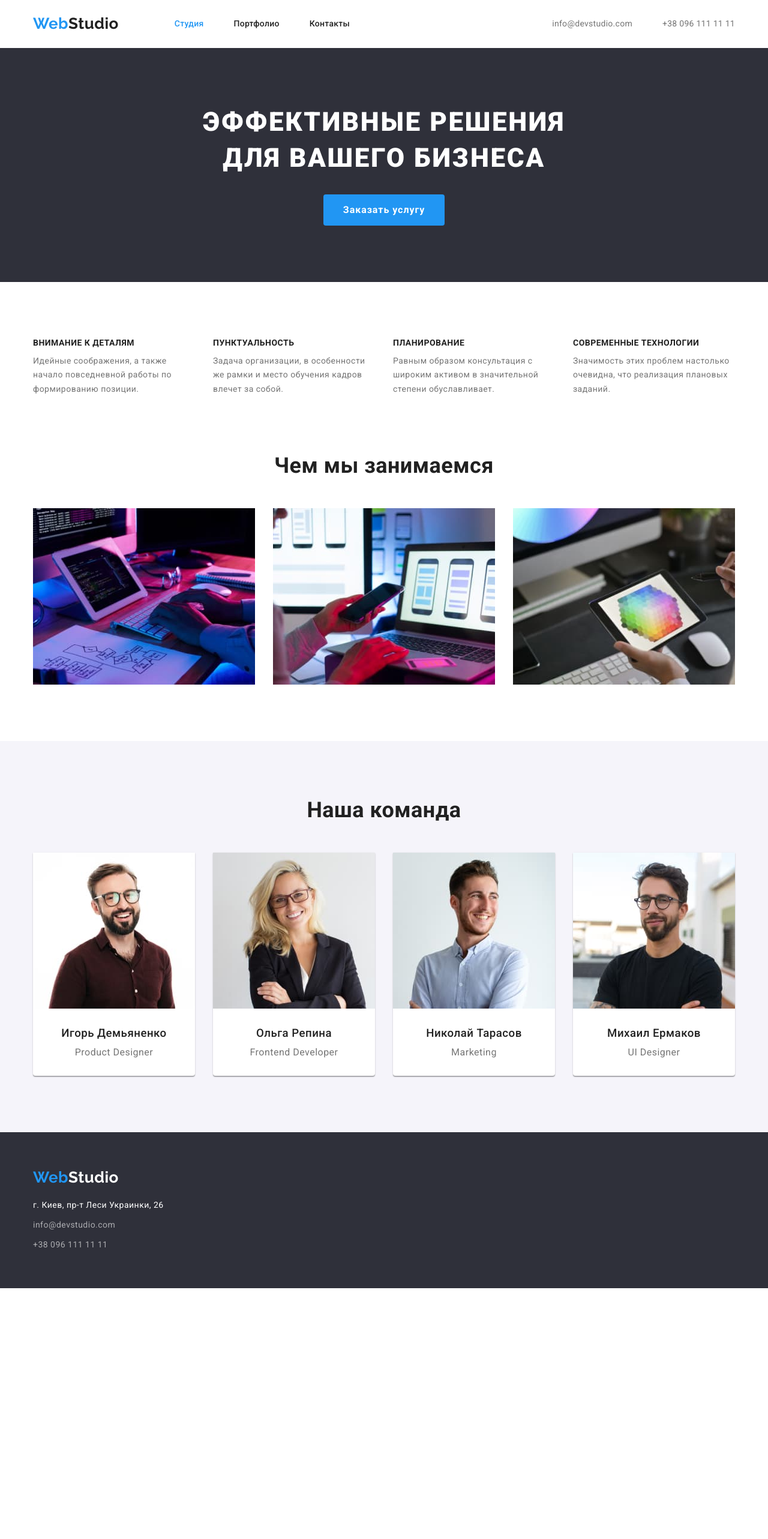
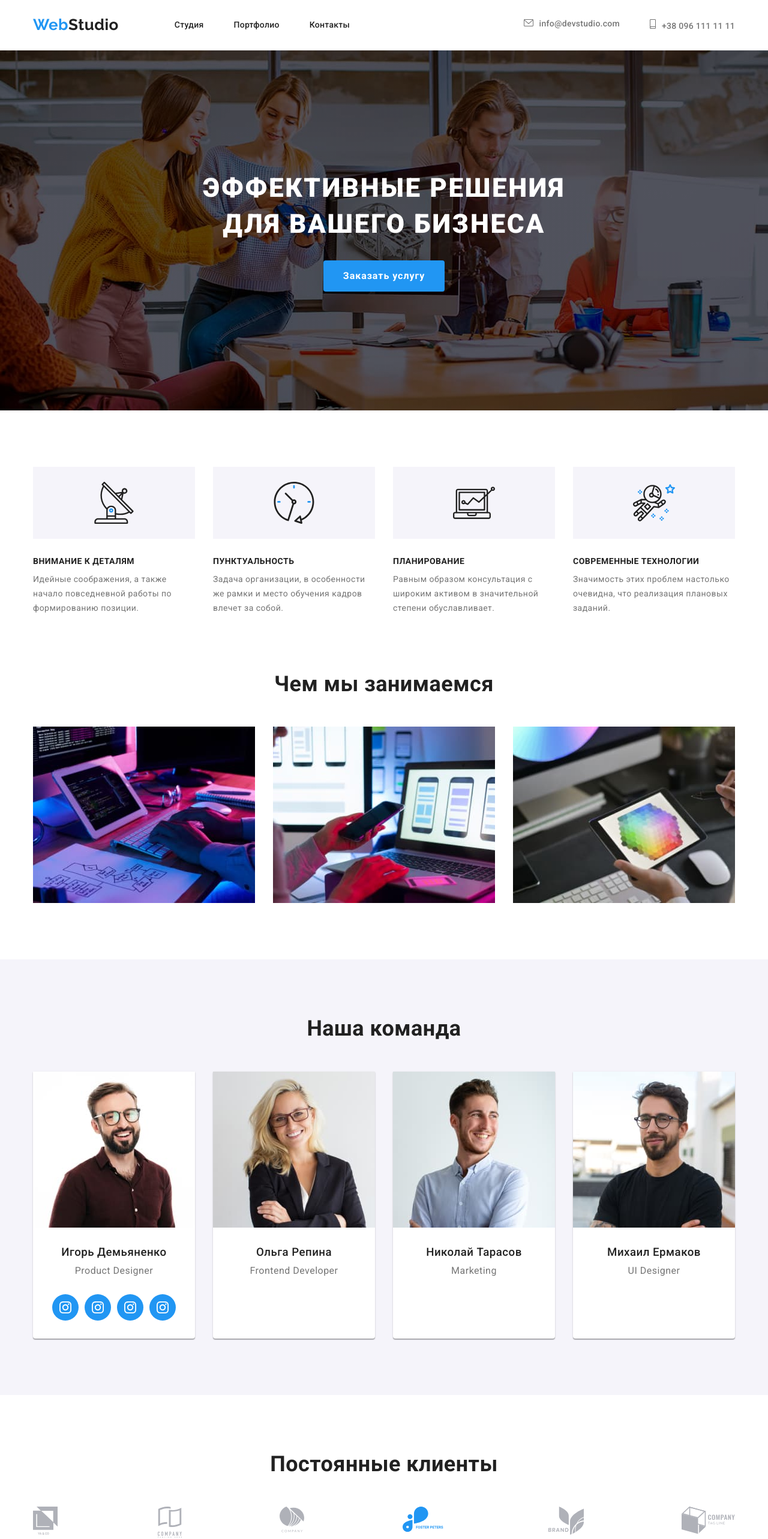
Before and after one commit to mari4-ka/goit-markup-hw-04, a plain HTML site: page index.html in a window 1280 px wide. Shown: the top 2565 px of the page at 60% size. Before the commit the page ends 2147 px from the top, so only its background shows below. Drawn offline with nearby package versions, Linux system fonts and the light colour scheme.

Commit message:
добавляет картинки и css по 4му дз

```diff
--- a/css/styles.css
+++ b/css/styles.css
@@ -5,6 +5,7 @@
   --accent-color: #2196f3;
   --primary-bg-color: #ffffff;
   --secondary-bg-color: #f5f4fa;
+  --hero-bg-color: #c4c4c4;
   --accent-bg-color: #2f303a;
   --border-color: #ececec;
 }
@@ -36,7 +37,7 @@ img {
   height: auto;
 }
 /*header container*/
-.header {
+.header .container {
   display: flex;
   align-items: center;
 }
@@ -95,9 +96,6 @@ img {
   cursor: pointer;
   text-shadow: 0px 4px 4px rgba(0, 0, 0, 0.25), 0px 4px 4px rgba(0, 0, 0, 0.25);
 }
-.site-nav .link.current {
-  color: var(--accent-color);
-}
 
 /*site contacts*/
 .contacts {
@@ -111,7 +109,7 @@ img {
 
   color: var(--primary-text-color);
 
-  font-size: 500;
+  font-weight: 500;
   font-size: 14px;
   line-height: 1.14;
   letter-spacing: 0.02em;
@@ -120,19 +118,34 @@ img {
 .contacts .link:hover,
 .contacts .link:focus {
   color: var(--accent-color);
-
   cursor: pointer;
 }
-
+.link.mail::before {
+  display: inline-flex;
+  content: '';
+  width: 16px;
+  height: 12px;
+  margin-right: 10px;
+  background-image: url('../images/envelope.svg');
+  background-size: contain;
+  background-repeat: no-repeat;
+}
+.link.tel::before {
+  display: inline-flex;
+  content: '';
+  width: 10px;
+  height: 16px;
+  margin-right: 10px;
+  background-image: url('../images/smartphone.svg');
+  background-size: contain;
+  background-repeat: no-repeat;
+}
 /*hero*/
 .hero {
   text-align: center;
-  background-color: var(--accent-bg-color);
 }
 .hero-text {
-  margin-top: 0px;
-  margin-bottom: 30px;
-
+  margin: 0;
   color: var(--secondary-text-color);
   font-weight: 900;
   font-size: 44px;
@@ -140,13 +153,34 @@ img {
   letter-spacing: 0.06em;
   text-transform: uppercase;
 }
+.hero .overlay {
+  max-width: 1600px;
+  height: 600px;
+  margin: 0 auto;
+  background-image: linear-gradient(
+      to right,
+      rgba(0, 0, 0, 0.4),
+      rgba(0, 0, 0, 0.4)
+    ),
+    url('../images/bg-photo.jpg');
+  background-color: var(--hero-bg-color);
+  background-repeat: no-repeat;
+  background-size: cover;
+  background-position: center;
+}
+.hero-title {
+  padding-top: 200px;
+  padding-bottom: 30px;
+  margin: 0 auto;
+  width: 696px;
+}
 
 /*hero buttons*/
 button {
   font-family: inherit;
 }
 .button {
-  display: inline-block;
+  display: inline-flex;
   padding: 10px 32px;
   min-width: 200px;
   border: 1px solid transparent;
@@ -188,15 +222,45 @@ button {
   height: 1px;
   margin: -1px;
 }
-.decision.list {
+.decision .list,
+.work .list,
+.team.list,
+.partners .list {
   display: flex;
   flex-wrap: wrap;
   justify-content: space-between;
 }
-.decision .item {
+
+.decision .item,
+.team .item {
   width: 270px;
 }
-.decision-title {
+.decision .item::before {
+  content: '';
+  display: block;
+  margin-bottom: 30px;
+  height: 120px;
+
+  background-size: contain;
+  background-color: var(--secondary-bg-color);
+  background-size: 70px;
+  background-repeat: no-repeat;
+  background-position: center;
+}
+.decision .item.attention::before {
+  background-image: url('../images/antenna.svg');
+}
+.decision .item.punctual::before {
+  background-image: url('../images/clock.svg');
+}
+.decision .item.planning::before {
+  background-image: url('../images/Vector.svg');
+}
+.decision .item.technology::before {
+  background-image: url('../images/astronaut.svg');
+}
+
+.decision .title {
   margin-top: 0px;
   margin-bottom: 10px;
 
@@ -207,7 +271,7 @@ button {
   line-height: 1.14;
   text-transform: uppercase;
 }
-.decision-text {
+.decision .text {
   margin-top: 0px;
   margin-bottom: 0px;
 
@@ -218,7 +282,9 @@ button {
 .section.work {
   padding-top: 0px;
 }
-.work-title {
+.work .title,
+.team .title,
+.partners .title {
   margin-top: 0px;
   margin-bottom: 50px;
 
@@ -228,33 +294,14 @@ button {
   line-height: 1.17;
   text-align: center;
 }
-.work-title.list {
-  display: flex;
-  justify-content: space-between;
-  margin-bottom: 0px;
-}
-.work-picture {
+.work .picture {
   margin-bottom: 0px;
 }
 /*наша команда - team*/
 .section.team {
   background-color: var(--secondary-bg-color);
 }
-.team-title {
-  margin-top: 0px;
-  margin-bottom: 50px;
-
-  color: var(--title-text-color);
-  font-weight: 700;
-  font-size: 36px;
-  line-height: 1.17;
-  text-align: center;
-}
-.team.list {
-  display: flex;
-  justify-content: space-between;
-}
-.team.list li {
+.team.list > li {
   background: var(--primary-bg-color);
   box-shadow: 0px 1px 3px rgba(0, 0, 0, 0.12), 0px 1px 1px rgba(0, 0, 0, 0.14),
     0px 2px 1px rgba(0, 0, 0, 0.2);
@@ -285,6 +332,33 @@ button {
   text-align: center;
 }
 
+.list.social {
+  display: flex;
+  flex-direction: row;
+  justify-content: space-between;
+  flex-wrap: nowrap;
+  margin-top: 0px;
+  margin-right: 32px;
+  margin-bottom: 30px;
+  margin-left: 32px;
+}
+.item-social {
+  content: '';
+  display: inline-block;
+  height: 44px;
+  width: 44px;
+  border-radius: 50%;
+  background-image: url(../images/instagram.svg);
+  background-color: var(--accent-color);
+  background-size: 20px;
+  background-repeat: no-repeat;
+  background-position: center;
+}
+
+/*partners*/
+.company {
+  display: block;
+}
 /*portfolio*/
 /*filter buttons*/
 
--- a/index.html
+++ b/index.html
@@ -13,55 +13,57 @@
 
 <body>
     <!--Шапка сайта с навигацией-->
-    <header>
-        <div class="container header">
+    <header class="header">
+        <div class="container">
             <nav class="main-nav">
                 <a href="./index.html" lang="en" class="logo">
                     <span class="logo-web">Web</span><span class="header-studio">Studio</span></a>
                 <ul class="site-nav list">
-                    <li class="item"><a href="./index.html" class="link current">Студия</a></li>
+                    <li class="item"><a href="./index.html" class="link">Студия</a></li>
                     <li class="item"><a href="./portfolio.html" class="link">Портфолио</a></li>
                     <li class="item"><a href="" class="link">Контакты</a></li>
                 </ul>
             </nav>
             <ul class="contacts list">
-                <li class="item"><a class="link" href="mailto:info@devstudio.com" lang="en">info@devstudio.com</a></li>
-                <li class="item"><a class="link" href="tel:+380961111111">+38 096 111 11 11</a></li>
+                <li class="item"><a class="link mail" href="mailto:info@devstudio.com" lang="en">info@devstudio.com</a></li>
+                <li class="item"><a class="link tel" href="tel:+380961111111">+38 096 111 11 11</a></li>
             </ul>
         </div>
     </header>
     <main>
         <!--Заглавие, кнопка-->
-        <section class="section hero">
-            <div class="container hero">
-                <h1 class="hero-text">Эффективные решения<br> для вашего бизнеса</h1>
+        <section class="hero">
+            <div class="overlay">
+                <div class="hero-title">
+                    <h1 class="hero-text">Эффективные решения для вашего бизнеса</h1>
+                </div>
                 <button type="button" class="button primary">Заказать услугу</button>
             </div>
         </section>
 
         <!--Наши решения, заголовок скрыт-->
         <section class="section decision">
-            <div class="container ">
+            <div class="container">
                 <h2 class="visually-hidden">Решения</h2>
-                <ul class="decision list">
-                    <li class="item">
-                        <h3 class="decision-title">Внимание к деталям</h3>
-                        <p class="decision-text">Идейные соображения, а также начало повседневной работы по формированию
+                <ul class="list">
+                    <li class="item attention">
+                        <h3 class="title ">Внимание к деталям</h3>
+                        <p class="text">Идейные соображения, а также начало повседневной работы по формированию
                             позиции.</p>
                     </li>
-                    <li class="item">
-                        <h3 class="decision-title">Пунктуальность</h3>
-                        <p class="decision-text">Задача организации, в особенности же рамки и место обучения кадров влечет
+                    <li class="item punctual">
+                        <h3 class="title ">Пунктуальность</h3>
+                        <p class="text">Задача организации, в особенности же рамки и место обучения кадров влечет
                             за собой.</p>
                     </li>
-                    <li class="item">
-                        <h3 class="decision-title">Планирование</h3>
-                        <p class="decision-text">Равным образом консультация с широким активом в значительной степени
+                    <li class="item planning">
+                        <h3 class="title ">Планирование</h3>
+                        <p class="text">Равным образом консультация с широким активом в значительной степени
                             обуславливает.</p>
                     </li>
-                    <li class="item">
-                        <h3 class="decision-title">Современные технологии</h3>
-                        <p class="decision-text">Значимость этих проблем настолько очевидна, что реализация плановых
+                    <li class="item technology">
+                        <h3 class="title ">Современные технологии</h3>
+                        <p class="text">Значимость этих проблем настолько очевидна, что реализация плановых
                             заданий.</p>
                     </li>
                 </ul>
@@ -71,24 +73,24 @@
         <!--Чем мы занимаемся-->
         <section class="section work">
             <div class="container">
-                <h2 class="work-title">Чем мы занимаемся</h2>
-                <ul class="work-title list">
+                <h2 class="title">Чем мы занимаемся</h2>
+                <ul class="list">
                     <li class="item">
-                        <a href="" class="work-picture">
+                        <a href="" class="picture">
                             <img src="./images/box-1.jpg"
                                 alt="Программист работает за планшетом"
                                 width="370">
                         </a>
                     </li>
                     <li class="item">
-                        <a href="">
+                        <a href="" class="picture">
                             <img src="./images/box-2.jpg"
                                 alt="Человек, который настраивает мобильное приложение"
                                 width="370">
                         </a>
                     </li>
                     <li class="item">
-                        <a href="">
+                        <a href="" class="picture">
                             <img src="./images/box-3.jpg"
                                 alt="Пользователь рисует на планшете"
                                 width="370">
@@ -100,8 +102,8 @@
 
         <!--Наша команда-->
         <section class="section team">
-            <div class="container team">
-                <h2 class="team-title">Наша команда</h2>
+            <div class="container">
+                <h2 class="title">Наша команда</h2>
                 <ul class="team list">
                     <li class="item">
                         <a href=""><img src="./images/team-card-01.jpg"
@@ -110,6 +112,12 @@
                                 class="team-photo"></a>
                         <h3 class="team-names">Игорь Демьяненко</h3>
                         <p class="description">Product Designer</p>
+                        <ul class="list social">
+                            <li class="item-social"><a class="it" href=""></a></li>
+                            <li class="item-social"><a class="tw" href=""></a></li>
+                            <li class="item-social"><a class="fc" href=""></a></li>
+                            <li class="item-social"><a class="ln" href=""></a></li>
+                        </ul>
                     </li>
                     <li>
                         <a href=""><img src="./images/team-card-02.jpg"
@@ -139,6 +147,20 @@
             </div>
         </section>
 
+        <!--Наши партнеры-->
+        <section class="section partners">
+            <div class="container">
+                <h2 class="title">Постоянные клиенты</h2>
+                <ul class="list">
+                    <li><a href=""><img class="company" src="./images/company-1.svg"></a></li>
+                    <li><a href=""><img class="company" src="./images/company-2.svg"></a></li>
+                    <li><a href=""><img class="company" src="./images/company-3.svg"></a></li>
+                    <li><a href=""><img class="company" src="./images/company-4.svg"></a></li>
+                    <li><a href=""><img class="company" src="./images/company-5.svg"></a></li>
+                    <li><a href=""><img class="company" src="./images/company-6.svg"></a></li>
+                </ul>
+            </div>
+        </section>
     </main>
 
     <!--Подвал-->
@@ -153,7 +175,15 @@
                 <li><a href="mailto:info@devstudio.com" lang="en" class="footer-links">info@devstudio.com</a></li>
                 <li><a href="tel:+380961111111" class="footer-links">+38 096 111 11 11</a></li>
             </ul>
+            <p>присоединяйтесь</p>
+            <ul>
+                <li class="list"><a href=""></a></li>
+                <li class="list"><a href=""></a></li>
+                <li class="list"><a href=""></a></li>
+                <li class="list"><a href=""></a></li>
+            </ul>
         </div>
+
     </footer>
 </body>
 </html>
```
Also changed, not shown: images/Vector.svg (added), images/antenna.svg (added), images/astronaut.svg (added), images/clock.svg (added), images/company-1.svg (added), images/company-2.svg (added), images/company-3.svg (added), images/company-4.svg (added), images/company-5.svg (added), images/company-6.svg (added), images/diagram.svg (added), images/envelope.svg (added), images/facebook.svg (added), images/instagram.svg (added), 3 more files.
